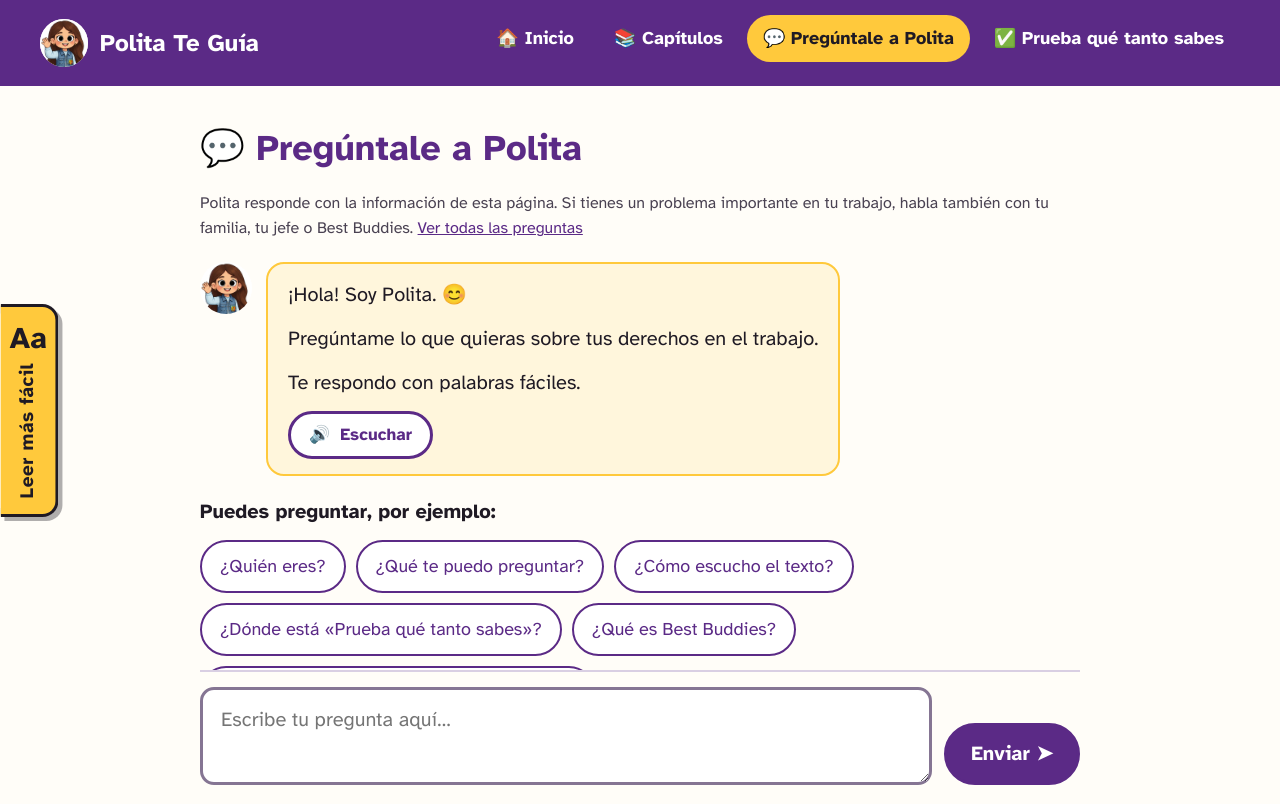
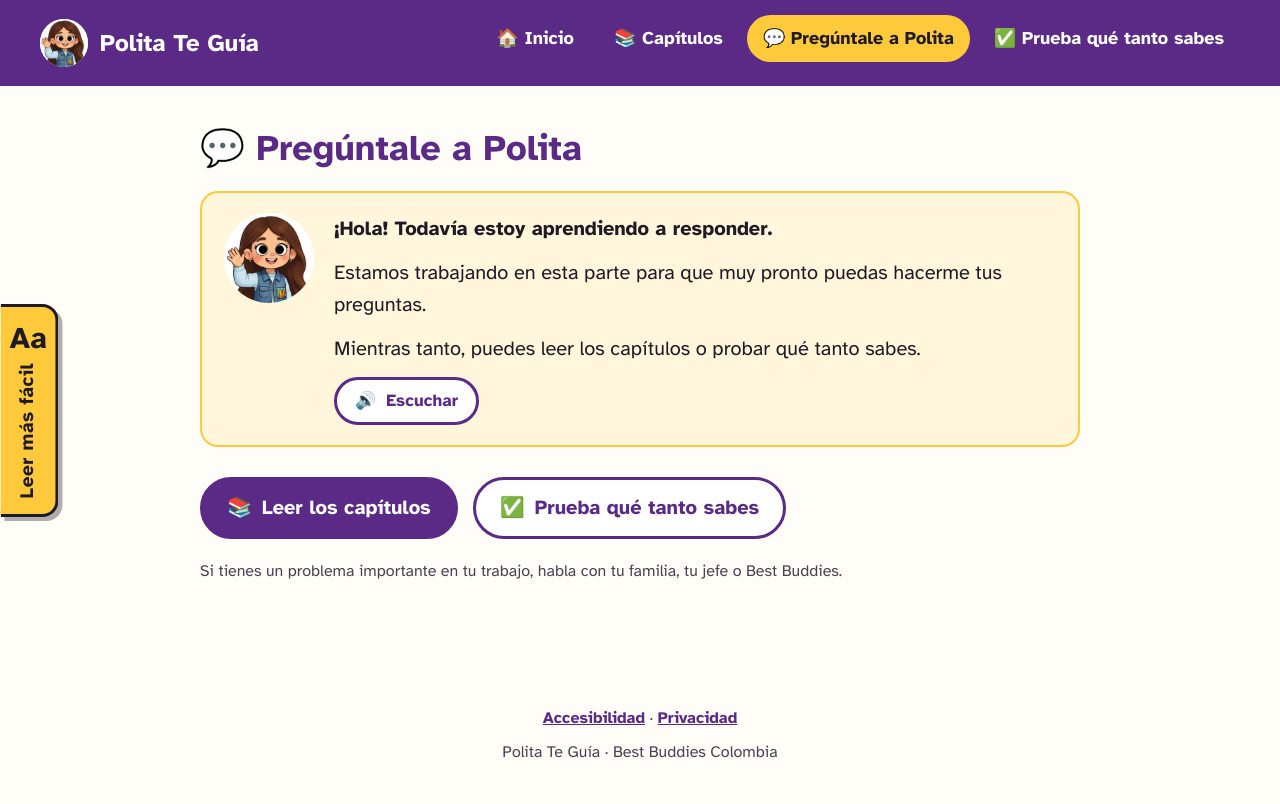
Before and after one commit to upn2741-maker/politateguia, a website: page public/chat.html in a window 1280 px wide. Shown: the top 804 px of the page. Drawn offline with Linux system fonts and the light colour scheme.

Commit message:
Versión demo: 2 de 9 capítulos y Pregúntale a Polita en construcción
- Solo se muestran los capítulos 1 y 2, y su prueba "Prueba qué tanto sabes".
- Pregúntale a Polita queda activo con un aviso de que se está trabajando en él.
- Ajusto los textos de la portada y de los capítulos a esta versión.

Co-Authored-By: Claude Sonnet 5.5 <noreply@anthropic.com>

```diff
--- a/public/chat.html
+++ b/public/chat.html
@@ -25,18 +25,22 @@
 
   <main id="contenido">
     <h1>💬 Pregúntale a Polita</h1>
-    <p class="aviso">Polita responde con la información de esta página. Si tienes un problema importante en tu trabajo, habla también con tu familia, tu jefe o Best Buddies. <a href="/preguntas">Ver todas las preguntas</a></p>
+    <section class="globo" aria-label="Mensaje de Polita">
+      <span class="avatar" aria-hidden="true"><img src="/img/polita-cara.jpg" alt=""></span>
+      <div>
+        <p><strong>¡Hola! Todavía estoy aprendiendo a responder.</strong></p>
+        <p>Estamos trabajando en esta parte para que muy pronto puedas hacerme tus preguntas.</p>
+        <p>Mientras tanto, puedes leer los capítulos o probar qué tanto sabes.</p>
+        <div id="escuchar-aviso"></div>
+      </div>
+    </section>
 
-    <div class="chat" id="chat" aria-live="polite"></div>
+    <div class="acciones">
+      <a class="boton" href="/capitulos">📚 Leer los capítulos</a>
+      <a class="boton secundario" href="/quiz">✅ Prueba qué tanto sabes</a>
+    </div>
 
-    <p><strong>Puedes preguntar, por ejemplo:</strong></p>
-    <div class="sugerencias" id="sugerencias"></div>
-
-    <form class="formulario-chat" id="formulario">
-      <label for="pregunta" class="saltar">Escribe tu pregunta</label>
-      <textarea id="pregunta" rows="2" maxlength="500" placeholder="Escribe tu pregunta aquí…"></textarea>
-      <button class="boton" type="submit" id="enviar">Enviar ➤</button>
-    </form>
+    <p class="aviso">Si tienes un problema importante en tu trabajo, habla con tu familia, tu jefe o Best Buddies.</p>
   </main>
 
   <footer class="pie">
@@ -44,7 +48,11 @@
     Polita Te Guía · Best Buddies Colombia
   </footer>
 
-  <script type="module" src="/js/chat.js"></script>
+  <script type="module">
+    import { botonEscuchar } from "/js/voz.js";
+    document.getElementById("escuchar-aviso").append(botonEscuchar(
+      () => "Hola. Todavía estoy aprendiendo a responder. Estamos trabajando en esta parte para que muy pronto puedas hacerme tus preguntas."));
+  </script>
   <script type="module" src="/js/accesibilidad.js"></script>
 </body>
 </html>
--- a/public/js/capitulo.js
+++ b/public/js/capitulo.js
@@ -76,7 +76,7 @@ if (!c) {
       "section",
       { className: "tarjeta" },
       el("h2", { textContent: "¿Tienes dudas?" }),
-      el("p", { textContent: "Pregúntale a Polita. Ella te responde con palabras fáciles." }),
+      el("p", { textContent: "Muy pronto Polita podrá responder tus preguntas con palabras fáciles." }),
       el("a", { className: "boton", href: `/chat?capitulo=${c.id}`, textContent: "💬 Pregúntale a Polita" })
     )
   );
--- a/public/js/contenido.js
+++ b/public/js/contenido.js
@@ -3,7 +3,11 @@
 // (functions/api/chat.js), así el bot responde solo con esta información.
 // Si cambias algo aquí, cambia en los dos lugares.
 
-export const capitulos = [
+// Versión de demostración: solo se muestran estos capítulos (y su prueba).
+// Para mostrar más, agrega su número aquí. Para mostrar todos, usa null.
+const CAPITULOS_VISIBLES = [1, 2];
+
+const todosLosCapitulos = [
   {
     id: 1,
     emoji: "📝",
@@ -376,6 +380,10 @@ export const capitulos = [
   },
 ];
 
+export const capitulos = CAPITULOS_VISIBLES
+  ? todosLosCapitulos.filter((c) => CAPITULOS_VISIBLES.includes(c.id))
+  : todosLosCapitulos;
+
 // Convierte un capítulo a texto plano (para leer en voz alta y para el asistente).
 export function capituloATexto(c) {
   const partes = [`Capítulo ${c.id}. ${c.titulo}.`];
```
Also changed, not shown: public/index.html (+2 -2 lines).
